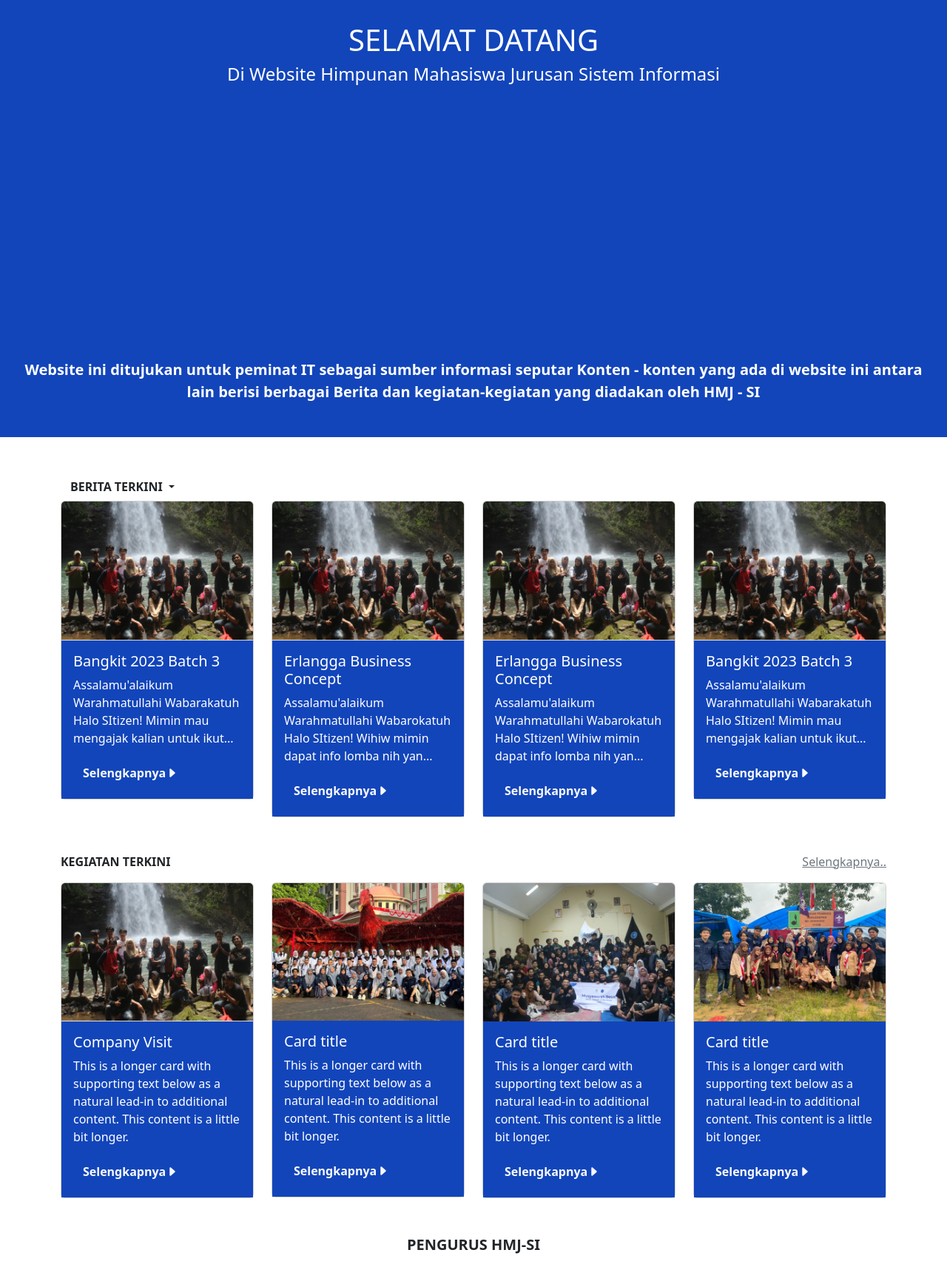
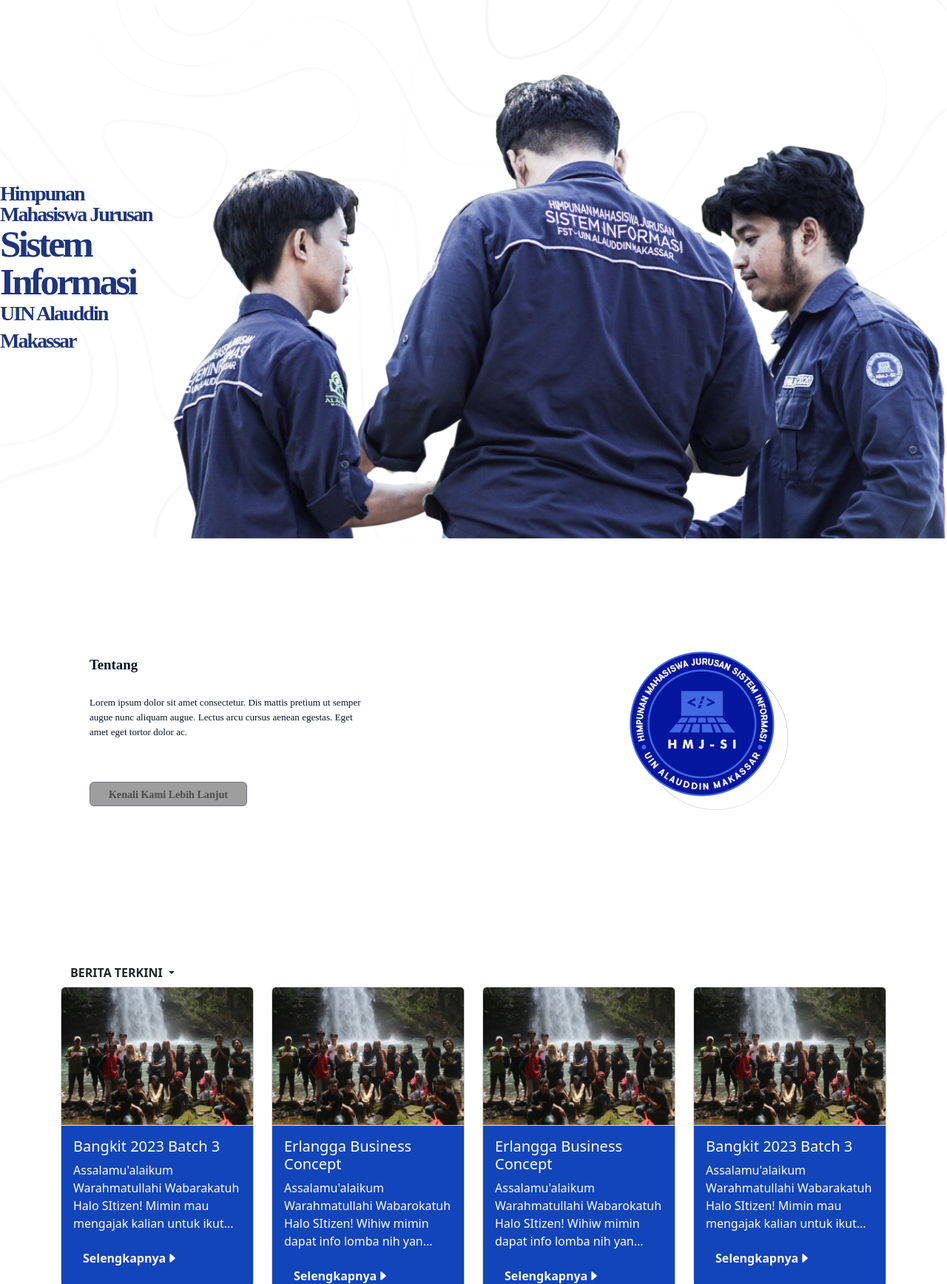
Before and after one commit to Cipaxdragon/HMJ-SI, a PHP site: page / in a window 1280 px wide. Shown: the part 76-1812 px from the top of the page at 74% size. Run offline with PHP 8.4, Linux system fonts and the light colour scheme; data comes from the database, SQL or seed files in the repository; some libraries are stand-ins or nearby versions; some web fonts are replaced; grey boxes are pictures that could not be loaded.

Commit message:
menambahkan gambar hero image

```diff
--- a/assets/css/gaya.css
+++ b/assets/css/gaya.css
@@ -71,10 +71,12 @@
 .kotakAtas {
   position: relative;
   padding: 30px;
-  background-color: #1245ba;
+  background-color: ;
   /* border-radius: 20px; */
 
 }
+
+
 
 .berita .card-body {
   color: white;
@@ -308,6 +310,9 @@
   margin: auto;
 }
 
+
+
+
 @media screen and (min-width: 300px) and (max-width: 400px) {
   * {
     margin: 0;
@@ -391,3 +396,7 @@
   }
 
 }
+
+.judul{
+
+}
--- a/layouts/header.php
+++ b/layouts/header.php
@@ -1,5 +1,6 @@
 <!DOCTYPE html>
-<html lang="en"><head>
+<html lang="en">
+   <head>
       <meta charset="UTF-8">
       <meta http-equiv="X-UA-Compatible" content="IE=edge">
       <meta name="viewport" content="width=device-width, initial-scale=1.0">
@@ -11,14 +12,13 @@
    </head>
    <body>
       <div class="kontainer container-fluid">
-      <nav class="navbar navbar-expand-lg bg-body-tertiary">
+      <nav id="napbar" class="navbar navbar-expand-lg " style="background-color: white;">
          <div class="nav-con container d-flex justify-content-center-around ">
             <a href="index.html"><img class="logo-nav" src="./assets/image/logo hmjsi.png" alt="logo"></a>
             <a href="index.html" class="nama-nav fs-5" style="text-decoration: none; font-weight: 850;">SISFO UINAM</a>
             <button class="navbar-toggler" type="button" data-bs-toggle="collapse" data-bs-target="#navbarScroll" aria-controls="navbarScroll" aria-expanded="false" aria-label="Toggle navigation">
             <span class="navbar-toggler-icon"></span>
             </button>
-
             <div class="collapse navbar-collapse" id="navbarScroll">
                <ul class="navbar-nav m-auto my-2 my-lg-0 navbar-nav-scroll" style="--bs-scroll-height: 100px;">
                   <li id="peding" class="nav-item">
@@ -38,14 +38,12 @@
                      Lainnya
                      </a>
                      <ul id="peding" class="dropdown-menu">
-        <li><a class="dropdown-item" href="index.php?page=beasiswa"><i class="fa-solid fa-graduation-cap"></i>Info Beasiswa</a></li>
-        <li><a class="dropdown-item" href="index.php?page=pendaftaran"><i class="fa-solid fa-building-columns"></i> Info Pendaftaran</a></li>
-        <li><a class="dropdown-item" href="index.php?page=pengumuman"><i class="fa-solid fa-circle-exclamation"></i> Info Pengumuman</a></li>
+                        <li><a class="dropdown-item" href="index.php?page=beasiswa"><i class="fa-solid fa-graduation-cap"></i>Galeri</a></li>
+                        <li><a class="dropdown-item" href="index.php?page=pendaftaran"><i class="fa-solid fa-building-columns"></i>Kritik Dan Saran</a></li>
+                        <li><a class="dropdown-item" href="index.php?page=pengumuman"><i class="fa-solid fa-circle-exclamation"></i> Demisioner Ketua HMJ</a></li>
                      </ul>
                   </li>
                </ul>
             </div>
-
-
          </div>
       </nav>
--- a/pages/beranda.php
+++ b/pages/beranda.php
@@ -1,10 +1,136 @@
 <div class="kotakAtas container-fluid">
+   <style>
+      .kotakAtas {
+         background-image: url('assets/image/Bg_hero.png');
+
+         padding :0px;
+      background-color :white;
+      }
+      .judul {
+      justify-content: center;
+      align-items: center;
+      color : blue;
+      display : flex;
+      }
+      .hero_title_1{
+      margin : 0px;
+      color: #1E357D;
+      font-family: Montserrat;
+      font-size: 28.023px;
+      font-style: normal;
+      font-weight: 700;
+      line-height: 100%; /* 28.023px */
+      letter-spacing: -1.962px;
+      }
+      .hero_title_2{
+      margin : 0px;
+      color: #1E357D;
+      font-family: Montserrat;
+      font-size: 51.064px;
+      font-style: normal;
+      font-weight: 700;
+      line-height: 100%;
+      letter-spacing: -3.574px;
+      }
+      .hero_title_3{
+      margin : 0px;
+      color: #1E357D;
+      font-family: Montserrat;
+      font-size: 28.023px;
+      font-style: normal;
+      font-weight: 700;
+      line-height: 130%;
+      letter-spacing: -1.962px;
+      }
+      #hero_1{
+      width: 1060px;
+      }
+   </style>
    <div class="judul">
-            <h1 class="text-center text-white">SELAMAT DATANG</h1>
-            <h4 class="text-center text-white">Di Website Himpunan Mahasiswa Jurusan Sistem Informasi</h4>
-            <p class="text-center text-white fw-bold fs-5" style="margin-top: 370px;">Website ini ditujukan untuk peminat IT sebagai sumber informasi seputar Konten - konten yang ada di website ini antara lain berisi berbagai Berita dan kegiatan-kegiatan yang diadakan oleh HMJ - SI</p>
+      <div>
+         <div class="hero_title">
+            <p class="hero_title_1">
+               Himpunan Mahasiswa Jurusan
+            </p>
+            <p class="hero_title_2">
+               Sistem Informasi
+               </span>
+            <p class="hero_title_3">
+               UIN Alauddin Makassar
+            </p>
          </div>
       </div>
+      <div>
+         <img id="hero_1" src="assets\image\Hero-1.png" alt="tes">
+      </div>
+   </div>
+</div>
+
+<div class='tentang d-flex gap-3 '>
+   <style>
+      .tentang{
+         margin-top:60px;
+         margin-bottom:60px;
+         display: flex!important;
+    flex-wrap: wrap;
+    align-items: center;
+    align-content: space-between;
+    justify-content: space-around;
+    flex-direction: row;
+      }
+   .tt {
+      font-size: 18.81px;
+font-family: "Montserrat";
+font-weight: 600;
+color: rgba(6, 21, 35, 1);
+width: 73px;
+height: 23px;
+   }
+.ls {
+   font-size: 13.11px;
+font-family: "Montserrat";
+font-weight: 500;
+color: rgba(6, 21, 35, 1);
+width: 379.17px;
+height: 85px;
+}
+.kenali {
+
+}
+#knli{
+   background-image: url('assets\image\tm.png');
+     font-size: 14.11px;
+    font-family: "Montserrat";
+    font-weight: 600;
+    color: rgba(77, 77, 77, 1);
+    height: 17px;
+   background-size: cover;
+  background-position: center;
+  background-repeat: no-repeat;
+   width: 213px;
+   height: 33px;
+}
+#knli:hover{
+   background color : white;
+
+}
+   </style>
+   <div style="flex-direction: column;" class="d-flex gap-3">
+      <div >
+         <p class="tt">Tentang</p>
+      </div>
+      <div>
+         <p class="ls">Lorem ipsum dolor sit amet consectetur. Dis mattis pretium ut semper augue nunc aliquam augue. Lectus arcu cursus aenean egestas. Eget amet eget tortor dolor ac. </p>
+      </div>
+      <button id="knli"class = "btn btn-outline-secondary">
+         Kenali Kami Lebih Lanjut
+</button>
+   </div>
+   <div>
+      <img src="assets\image\Group 2007.png" alt="">
+   </div>
+</div>
+
 
 <div class="berita-terkini container mt-5">
    <div class="dropdown">
@@ -52,10 +178,8 @@
          }
          }
          ?>
-
    </div>
 </div>
-
 <div class="kegiatan-terkini container">
    <div class="atas mt-5 d-flex justify-content-between">
       <p class="fw-bold">KEGIATAN TERKINI</p>
@@ -112,7 +236,6 @@
       </div>
    </div>
 </div>
-
 <div class="pengurus container">
    <p class="text-center fw-bold mt-5 fs-5">PENGURUS HMJ-SI</p>
    <div class="container">
@@ -166,14 +289,11 @@
                   </div>
                </div>
             </div>
-
          </div>
       </div>
    </div>
-
    <a class="text-secondary fw-bold float-end mt-2" style="text-decoration: underline;" href="tentang.html">Struktur Organisasi</a>
 </div>
-
 <div class="peta container mt-5">
    <p class="fw-bold"><i class="bi bi-geo-alt-fill"></i>HMJ SISTEM INFORMASI</p>
    <div class="maps embed-responsive embed-responsive-2by1">
```
Also changed, not shown: assets/image/Bg_hero.png (added), assets/image/Group 2007.png (added), assets/image/Hero-1.png (added), assets/image/Hero-11.png (added), assets/image/tm.png (added). Lines whose indentation alone changed are shown as unchanged.
